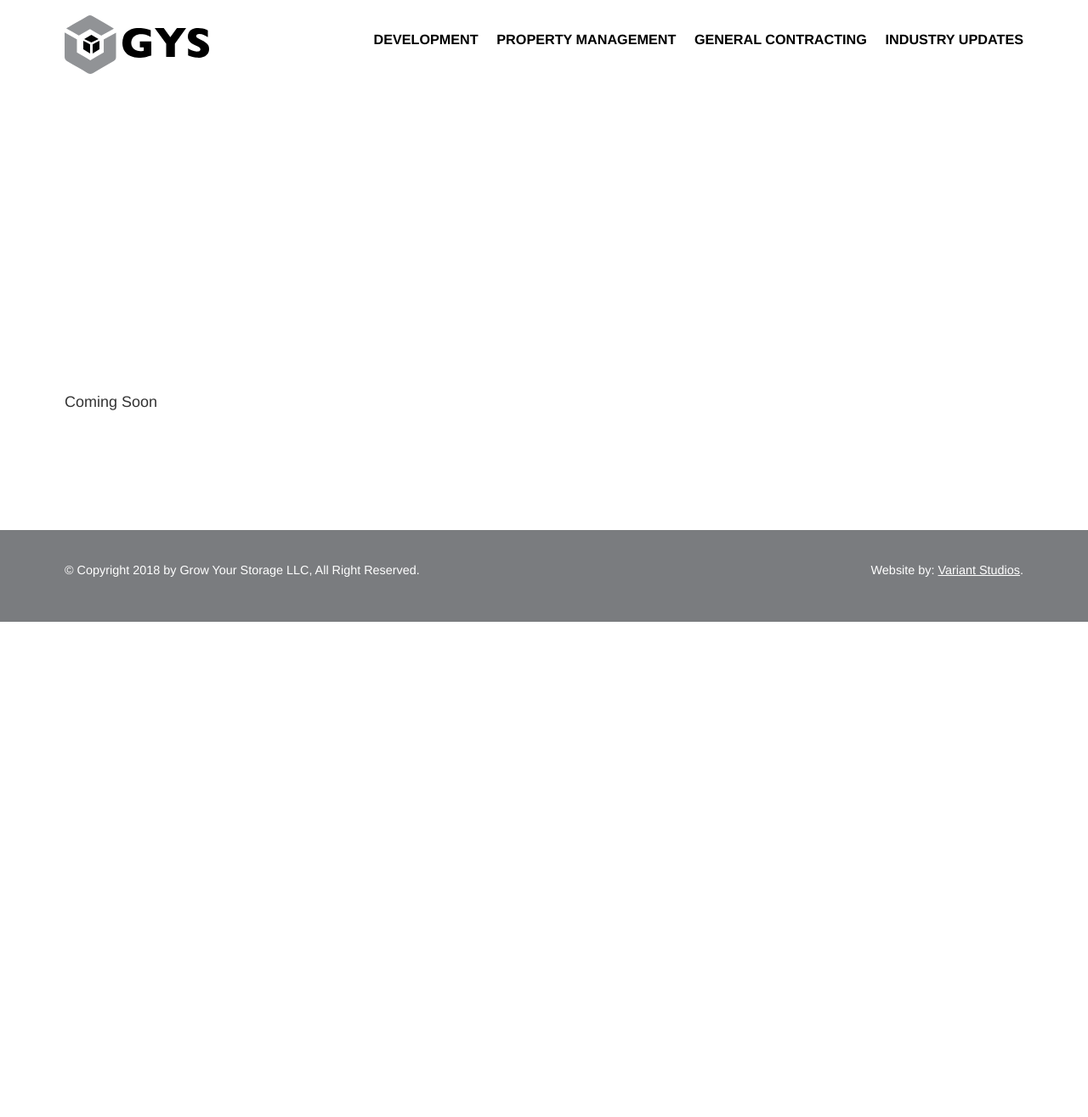
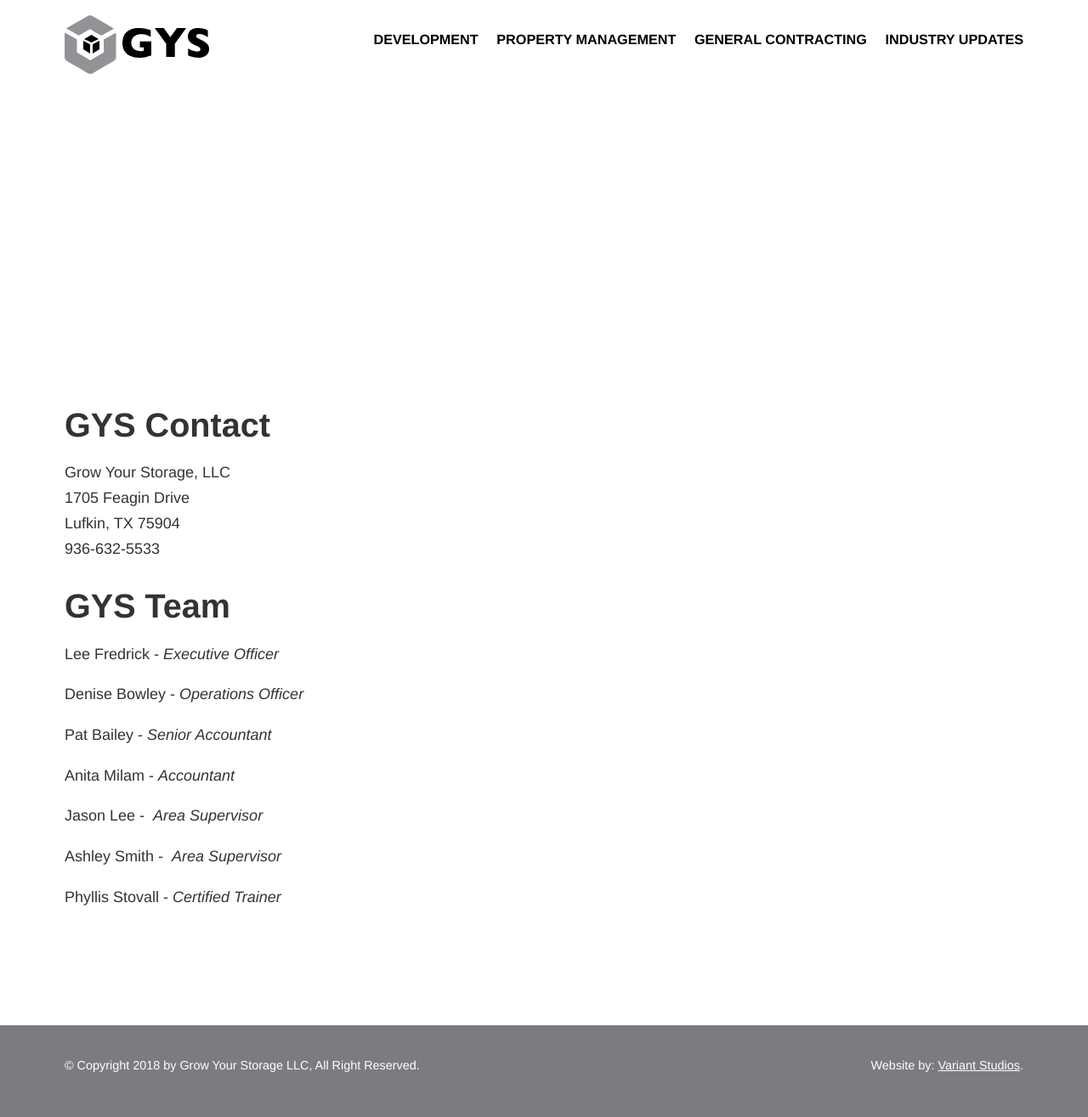
Before and after one commit to variantstudios/growyourstorage.com, a Jekyll site: the page built from property-management/contact/index.md, in a window 1280 px wide. Shown: the whole page at 85% size. Built offline with Jekyll 4.4.1, drawn with Linux system fonts in a browser that asks for light colours; cached includes are drawn as plain includes; before the commit the page ends 900 px from its top, so only the background shows below that.

Commit message:
Updated 'property-management/contact/index.md' via CloudCannon

```diff
--- a/property-management/contact/index.md
+++ b/property-management/contact/index.md
@@ -6,4 +6,23 @@
   share_image_path:
 layout: page
 ---
-Coming Soon
+
+### GYS Contact
+
+Grow Your Storage, LLC<br>1705 Feagin Drive<br>Lufkin, TX 75904<br>936-632-5533
+
+### GYS Team
+
+Lee Fredrick - *Executive Officer*
+
+Denise Bowley - *Operations Officer*
+
+Pat Bailey - *Senior Accountant*
+
+Anita Milam - *Accountant*
+
+Jason Lee - &nbsp;*Area Supervisor*
+
+Ashley Smith - &nbsp;*Area Supervisor*
+
+Phyllis Stovall - *Certified Trainer*
```
